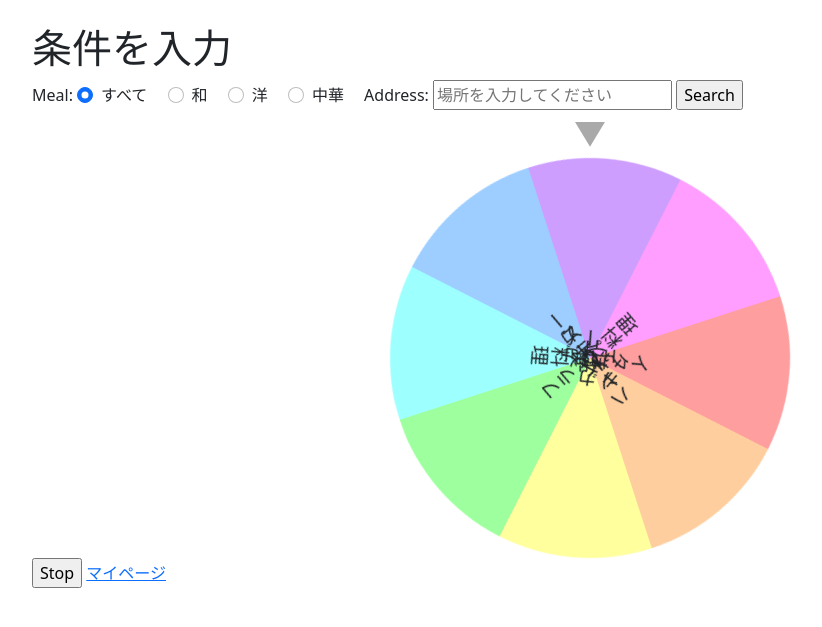
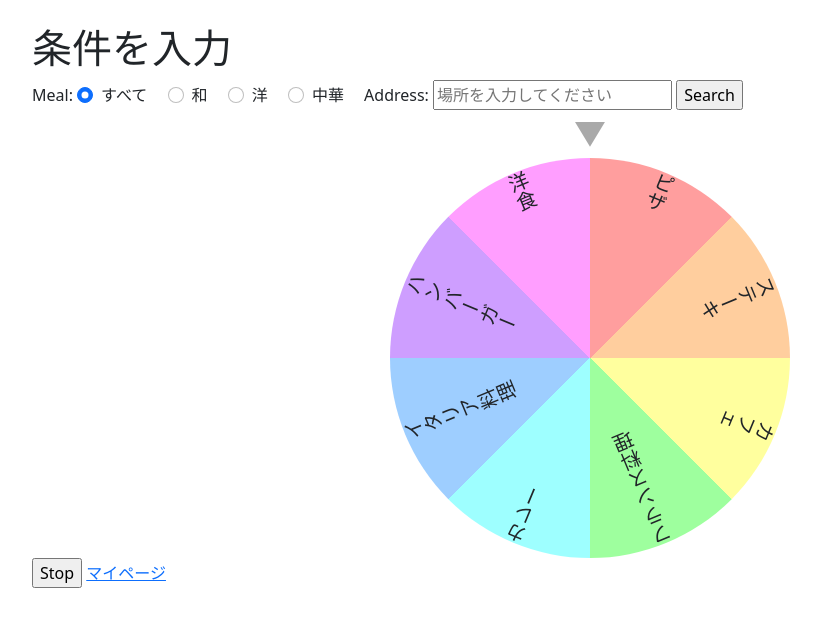
Before and after one commit to Misnag/cui, a Flask app: page / in a window 1280 px wide. Shown: the top 627 px of the page, without its empty margins (50-872 px from the left). Run offline with Flask 2, Linux system fonts and the light colour scheme.

Commit message:
update: roulette

```diff
--- a/portfolio1/static/css/style.css
+++ b/portfolio1/static/css/style.css
@@ -26,17 +26,12 @@
   left: 50%;
   text-align: center;
   font-size: 1.5rem;
-  line-height: 400px;
   display: inline-block;
   position: absolute;
-  transform-origin: center;
+  transform-origin: 0 200px;
 }
 
 .roulette span {
-  position: absolute;
-  top: 50%;
-  left: 50%;
-  transform: translate(-50%, -50%);
   font-size: 20px;
   writing-mode: vertical-rl;
 }
--- a/portfolio1/templates/layout.html
+++ b/portfolio1/templates/layout.html
@@ -7,6 +7,7 @@
     <link href="https://cdn.jsdelivr.net/npm/bootstrap@5.0.2/dist/css/bootstrap.min.css" rel="stylesheet" integrity="sha384-EVSTQN3/azprG1Anm3QDgpJLIm9Nao0Yz1ztcQTwFspd3yD65VohhpuuCOmLASjC" crossorigin="anonymous">
     <link rel="stylesheet" href="{{ url_for('static', filename='css/style.css') }}"/>
     <title>タイトル</title>
+    <script src="{{ url_for('static', filename='javascript/roulette.js') }}"></script>
 </head>
 <body>
 {% block content %}{% endblock %}
--- a/portfolio1/templates/portfolio1/index.html
+++ b/portfolio1/templates/portfolio1/index.html
@@ -27,18 +27,60 @@
 
     <!--ルーレットを描画-->
     <div id="pointer">▼</div>
-    <div class="rotate">
+    <div class="rotate paused">
       {% for item in meal['1'] %}
-      <div class="roulette" id="roulette{{ loop.index }}"><span>{{ item }}</span></div>
+      <div class="roulette" id="roulette{{ loop.index }}">
+        <span>{{ item }}</span>
+      </div>
       {% endfor %}
     </div>
 
     <input type="submit" value="Stop" id="stop">
     <script>
+      const data = eval('{{ meal["1"] }}'.replaceAll('&#39;', "'"))
       const animation = document.querySelector(".rotate");
       const Stop = document.getElementById("stop");
       Stop.addEventListener("click", () => {
-        animation.classList.add("paused");});
+        if (!animation.classList.contains('paused')) {
+          animation.classList.add("paused");
+          let angle = getRotate(animation)
+          console.log(angle)
+          let selectedData
+          data.forEach((item, index) => {
+            let startAngle = index * 360 / data.length
+            let endAngle = (index + 1) * 360 / data.length
+
+            if (angle >= startAngle && angle <= endAngle ) {
+              selectedData = item
+            }
+          })
+          console.log(selectedData)
+        } else {
+          animation.classList.remove("paused");
+        }
+      });
+
+      data.forEach((item, index) => {
+        let itemAngle = 360 - (index * 360 / data.length + (360 / data.length / 2))
+        let rouletteEle = document.getElementById(`roulette${(index + 1)}`)
+        rouletteEle.style.transform = `rotate(${itemAngle}deg) translateX(-50%)`
+      })
+
+
+      var getRotate = function(el) {
+        var tm = getComputedStyle(el, null).getPropertyValue("transform")
+        if (tm != "none") {
+          var values = tm.split('(')[1].split(')')[0].split(',');
+          /*
+          a = values[0];
+          b = values[1];
+          angle = Math.round(Math.atan2(b,a) * (180/Math.PI));
+          */
+          //return Math.round(Math.atan2(values[1],values[0]) * (180/Math.PI)); //this would return negative values the OP doesn't wants so it got commented and the next lines of code added
+          var angle = Math.round(Math.atan2(values[1],values[0]) * (180/Math.PI));
+          return (angle < 0 ? angle + 360 : angle); //adding 360 degrees here when angle < 0 is equivalent to adding (2 * Math.PI) radians before
+        }
+      }
     </script>
 
 
```
